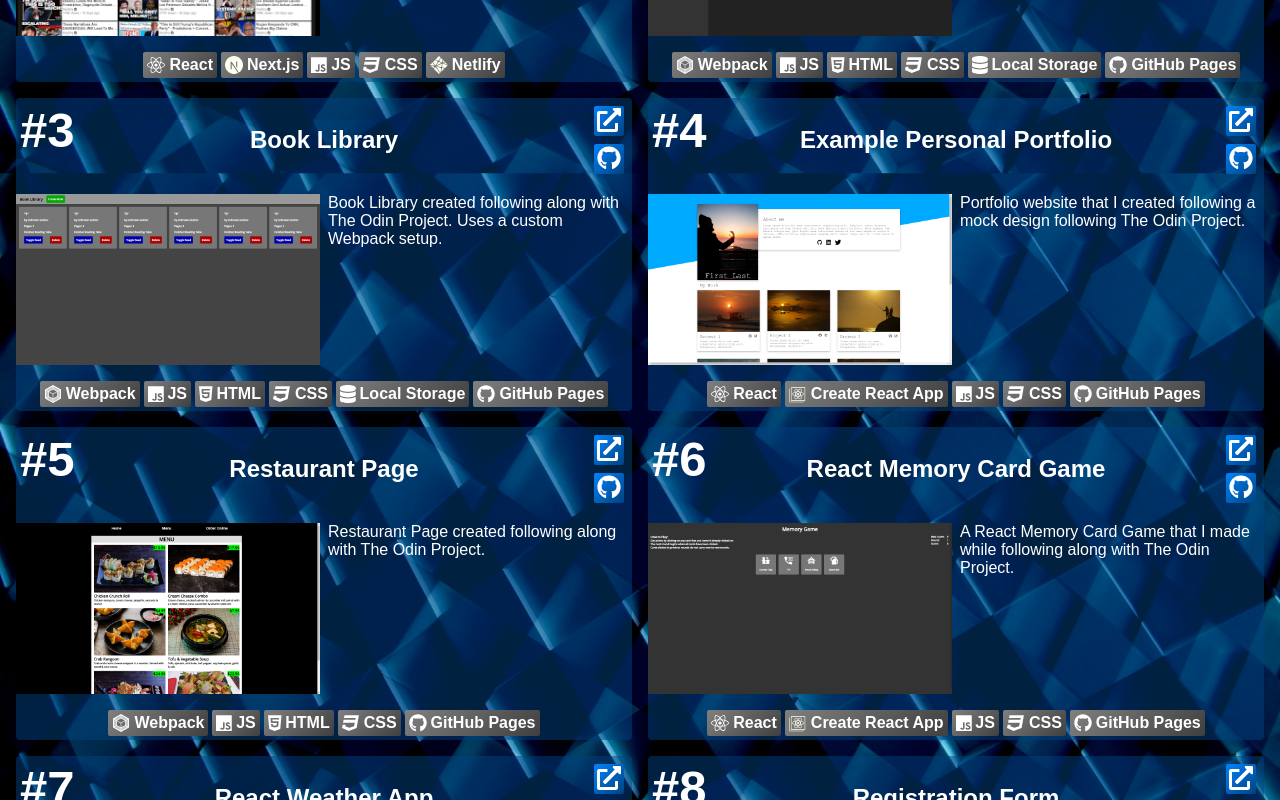
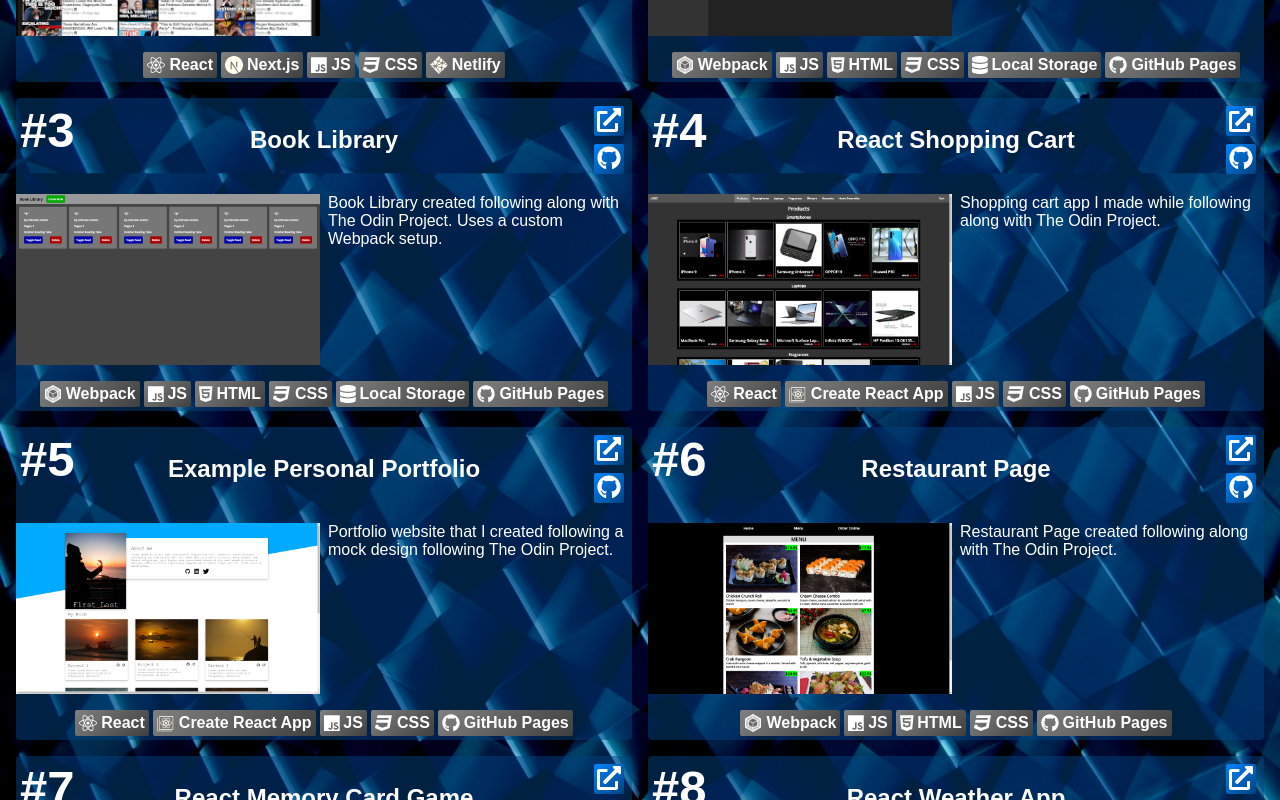
Before and after one commit to majegoid/My-Portfolio-Website, a Next.js app: page / in a window 1280 px wide. Shown: the part 680-1480 px from the top of the page. Built offline with nearby package versions, Linux system fonts and the light colour scheme.

Commit message:
adds react-shopping-cart

```diff
--- a/data/projectsDataList.js
+++ b/data/projectsDataList.js
@@ -31,6 +31,17 @@ export const projectsDataList = [
     },
     tags: ['webpack', 'js', 'html', 'css', 'local-storage', 'github-pages'],
     imageSrc: '/content/project-screenshots/book-library-screenshot.png',
+  },
+  {
+    title: 'React Shopping Cart',
+    description:
+      'Shopping cart app I made while following along with The Odin Project.',
+    links: {
+      visit: 'https://majegoid.github.io/react-shopping-cart/',
+      source: 'https://github.com/majegoid/react-shopping-cart',
+    },
+    tags: ['react', 'create-react-app', 'js', 'css', 'github-pages'],
+    imageSrc: '/content/project-screenshots/react-shopping-cart.png',
   },
   {
     title: 'Example Personal Portfolio',
```
Also changed, not shown: public/content/project-screenshots/react-shopping-cart.png (added).
